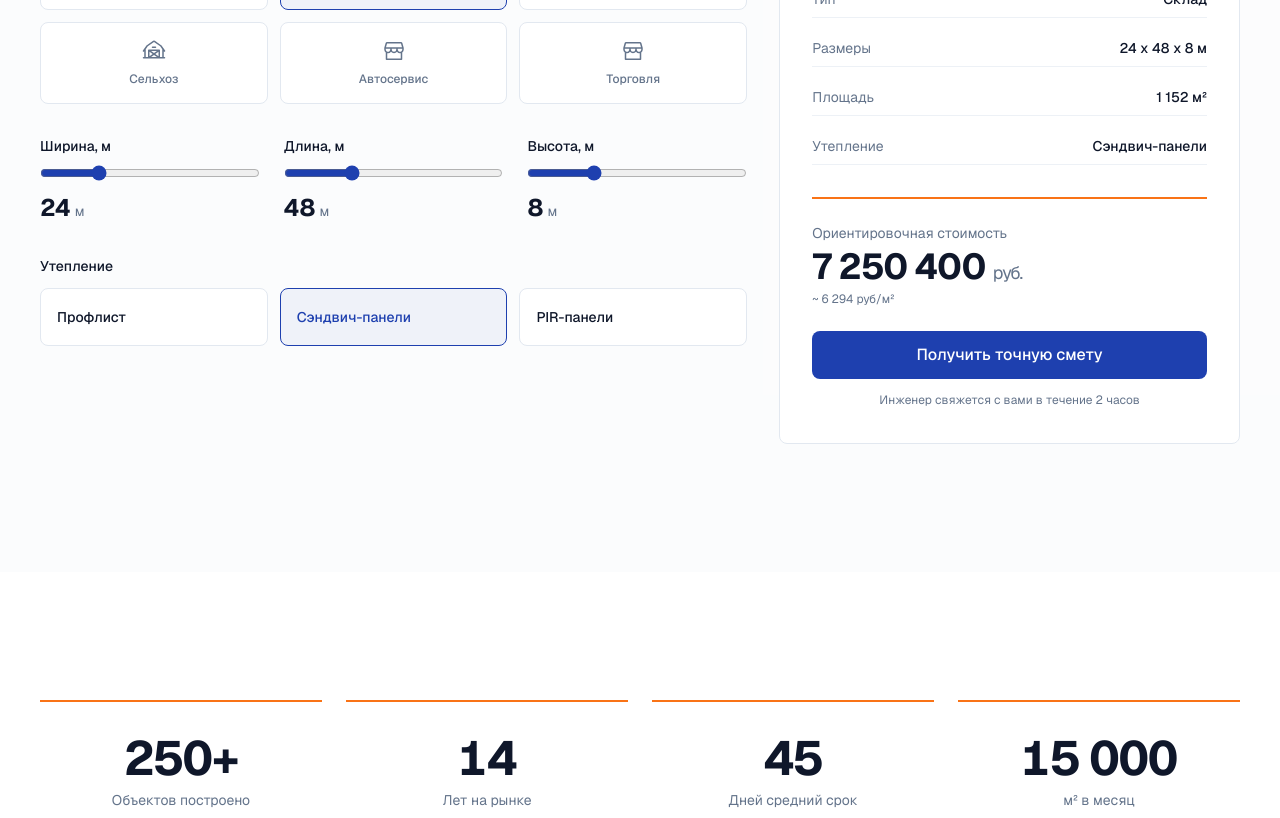
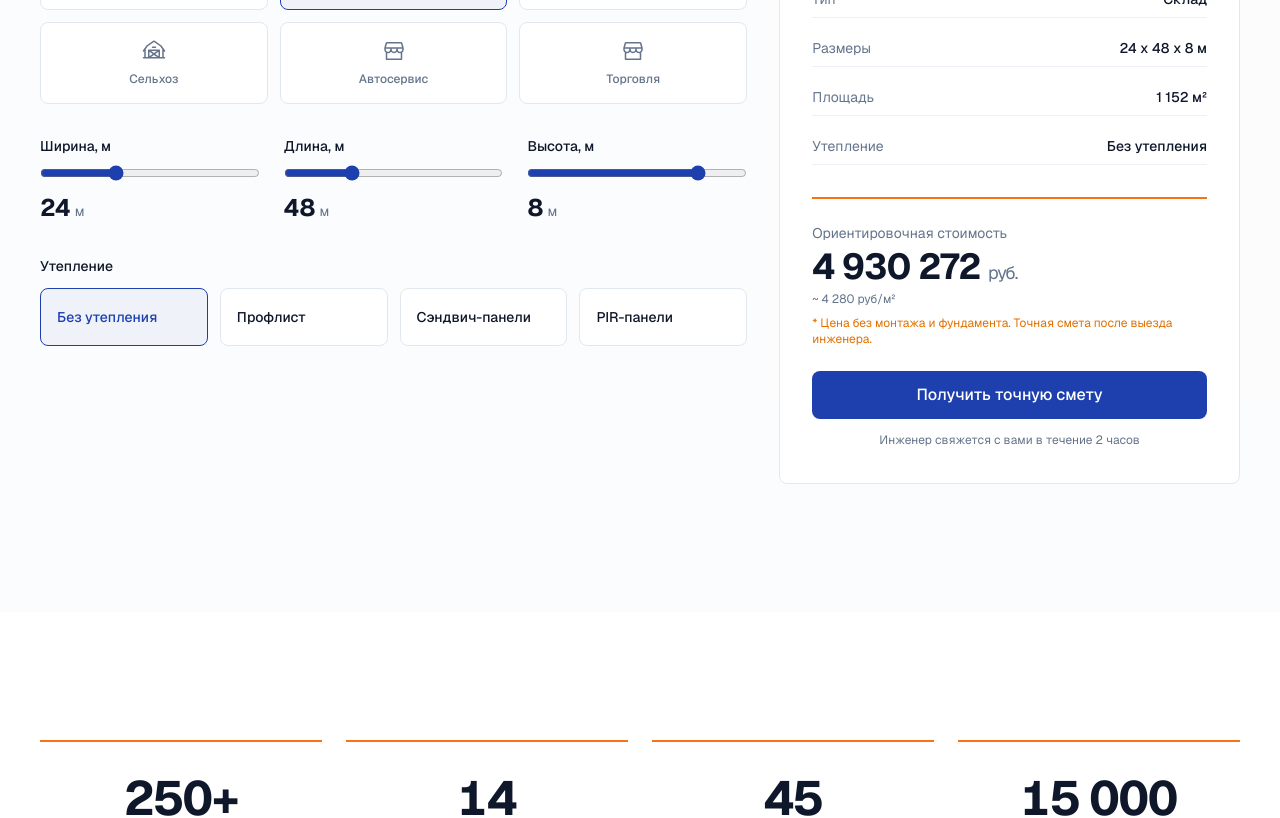
Before and after one commit to faded679/lstkmk, a Next.js app: page / in a window 1280 px wide. Shown: the part 2400-3218 px from the top of the page. Built offline with nearby package versions, Linux system fonts and the light colour scheme.

Commit message:
Calculator: add no-insulation option, limit dimensions (max 9m height, 48m width), add no-installation disclaimer. Projects: fix white flash on scroll

```diff
--- a/src/components/Calculator.tsx
+++ b/src/components/Calculator.tsx
@@ -10,7 +10,7 @@ import {
 } from "@phosphor-icons/react";
 
 type BuildingType = "warehouse" | "production" | "agriculture" | "commercial" | "small-building" | "service";
-type Insulation = "proflist" | "sandwich" | "pir";
+type Insulation = "none" | "proflist" | "sandwich" | "pir";
 
 // Real prices from pricelist.txt (300, 600, 900, 1200, 1500 m2)
 const priceMatrix: Record<BuildingType, number[]> = {
@@ -43,6 +43,11 @@ const insulationOptions: {
   multiplier: number;
 }[] = [
   {
+    id: "none",
+    label: "Без утепления",
+    multiplier: 0.85,
+  },
+  {
     id: "proflist",
     label: "Профлист",
     multiplier: 1,
@@ -74,7 +79,7 @@ export default function Calculator() {
       setHeight(4);
     }
   }, [type]);
-  const [insulation, setInsulation] = useState<Insulation>("sandwich");
+  const [insulation, setInsulation] = useState<Insulation>("none");
 
   const selectedType = buildingTypes.find((t) => t.id === type)!;
   const selectedInsulation = insulationOptions.find(
@@ -173,7 +178,7 @@ export default function Calculator() {
                 <input
                   type="range"
                   min={type === "small-building" ? 0 : 12}
-                  max={type === "small-building" ? 3 : 60}
+                  max={type === "small-building" ? 3 : 48}
                   step={type === "small-building" ? 1 : 6}
                   value={type === "small-building" ? [4, 6, 8, 10].indexOf(width) : width}
                   onChange={(e) => {
@@ -223,7 +228,7 @@ export default function Calculator() {
                 <input
                   type="range"
                   min={type === "small-building" ? 0 : 4}
-                  max={type === "small-building" ? 3 : 18}
+                  max={type === "small-building" ? 3 : 9}
                   step={type === "small-building" ? 1 : 1}
                   value={type === "small-building" ? [3, 4, 5, 6].indexOf(height) : height}
                   onChange={(e) => {
@@ -247,7 +252,7 @@ export default function Calculator() {
               <label className="block text-sm font-medium text-foreground mb-3">
                 Утепление
               </label>
-              <div className="grid grid-cols-3 gap-3">
+              <div className="grid grid-cols-2 sm:grid-cols-4 gap-3">
                 {insulationOptions.map((opt) => (
                   <button
                     key={opt.id}
@@ -327,6 +332,9 @@ export default function Calculator() {
                 <div className="text-xs text-muted mt-1">
                   ~ {formatPrice(estimate.total / estimate.area)} руб/м²
                 </div>
+                <div className="text-xs text-amber-600 mt-2">
+                  * Цена без монтажа и фундамента. Точная смета после выезда инженера.
+                </div>
               </div>
 
               <a
--- a/src/components/Projects.tsx
+++ b/src/components/Projects.tsx
@@ -135,17 +135,9 @@ export default function Projects() {
           </motion.div>
 
           <div className="grid grid-cols-1 md:grid-cols-2 lg:grid-cols-3 gap-5">
-            {projects.map((project, i) => (
-              <motion.article
+            {projects.map((project) => (
+              <article
                 key={project.title}
-                initial={reduce ? false : { opacity: 0, y: 16 }}
-                whileInView={{ opacity: 1, y: 0 }}
-                viewport={{ once: true, amount: 0 }}
-                transition={{
-                  duration: 0.5,
-                  delay: i * 0.06,
-                  ease: [0.16, 1, 0.3, 1],
-                }}
                 onClick={() => setSelected(project)}
                 className="group rounded-xl border border-border bg-white md:hover:shadow-xl md:hover:-translate-y-1 transition-all duration-300 overflow-hidden cursor-pointer"
               >
@@ -185,7 +177,7 @@ export default function Projects() {
                     </span>
                   </div>
                 </div>
-              </motion.article>
+              </article>
             ))}
           </div>
         </div>
```
